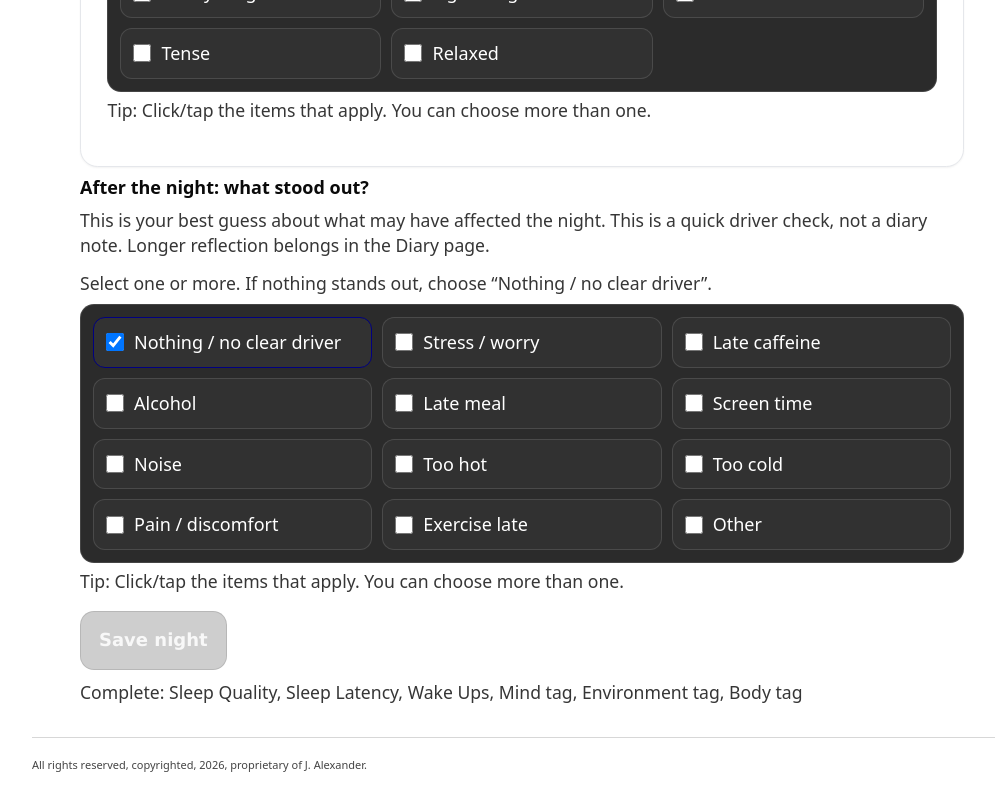
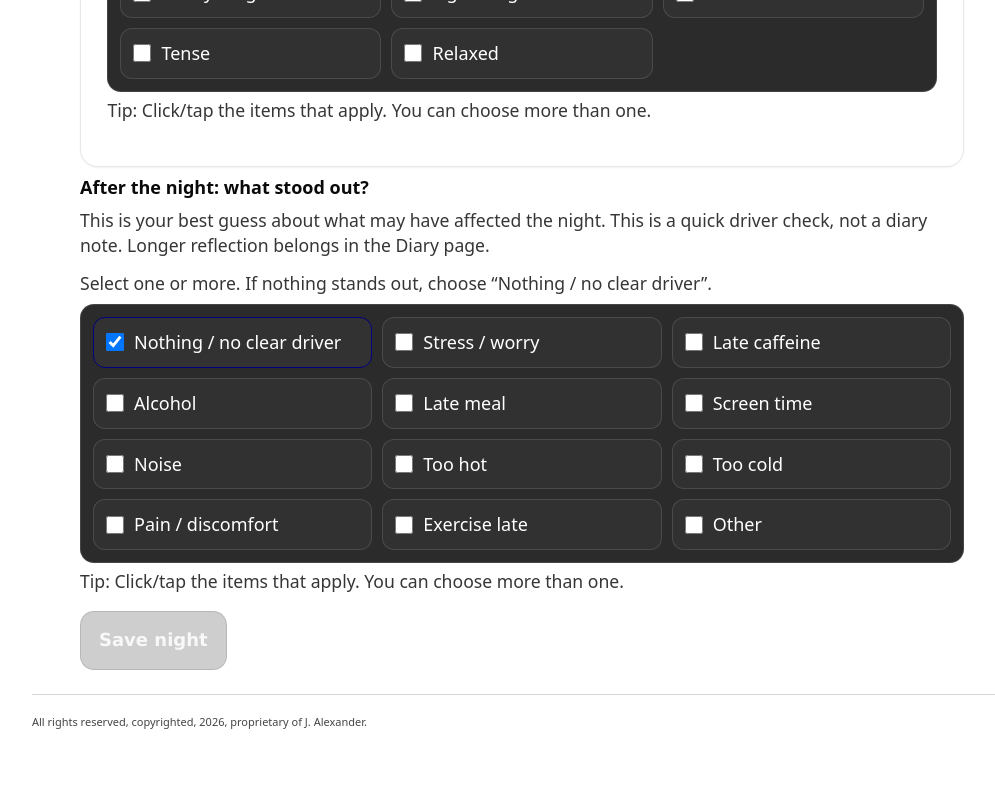
Before and after one commit to jlnalexander5-sudo/sleepfix-app, a Next.js app: page /protected/sleep in a window 1280 px wide. Shown: the part 1668-2468 px from the top of the page, without its empty margins (118-1113 px from the left). After the commit the page ends 2424 px from the top, so only its background shows below. Built offline with nearby package versions, Linux system fonts and the light colour scheme; no server answers.

Commit message:
Update page.tsx

```diff
--- a/app/protected/sleep/page.tsx
+++ b/app/protected/sleep/page.tsx
@@ -618,12 +618,6 @@ const canSaveNight = missingRequired.length === 0;
         <div style={{ marginTop: 8, fontSize: 14, fontWeight: 600, color: "#B00020" }}>{saveError}</div>
       )}
 
-
-        {!canSaveNight && (
-          <div className="sf-help" style={{ marginTop: 10 }}>
-            Complete: {missingRequired.join(", ")}
-          </div>
-        )}
       </div>
       </div>
   );
```
